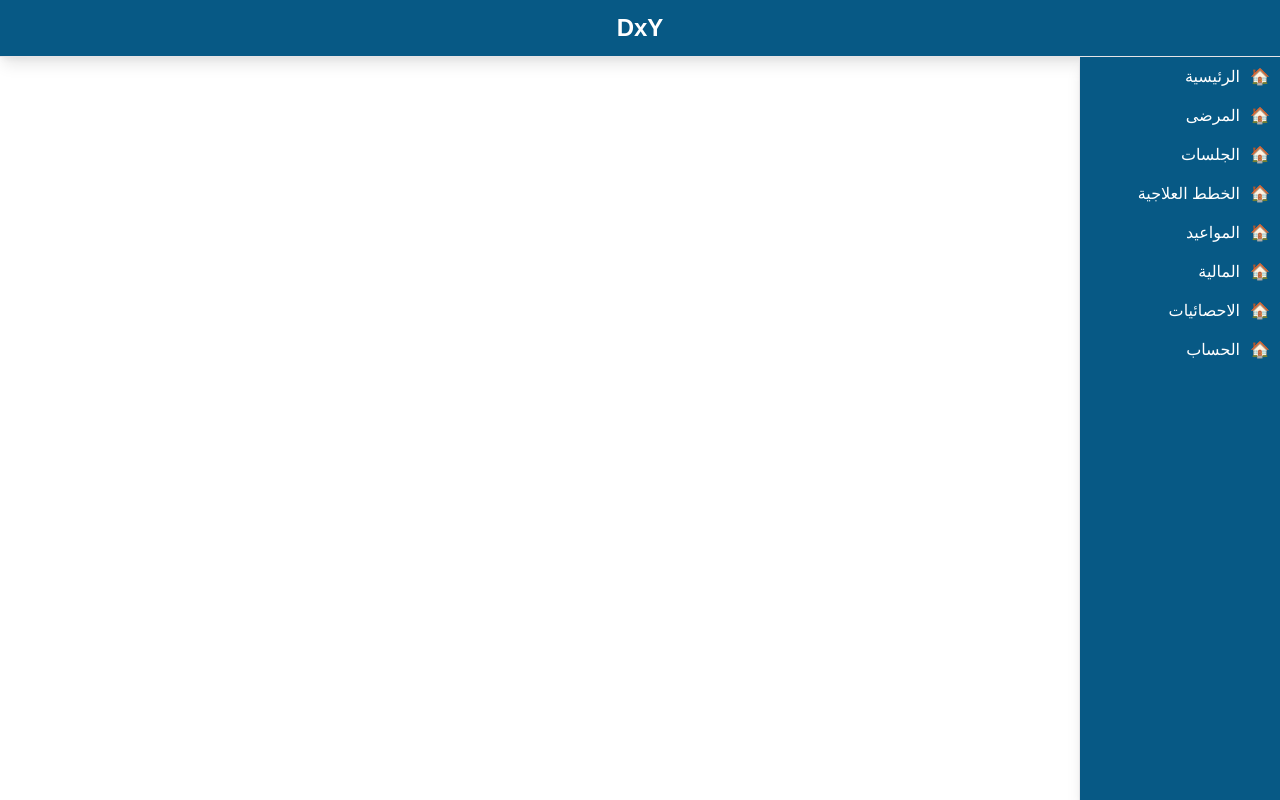
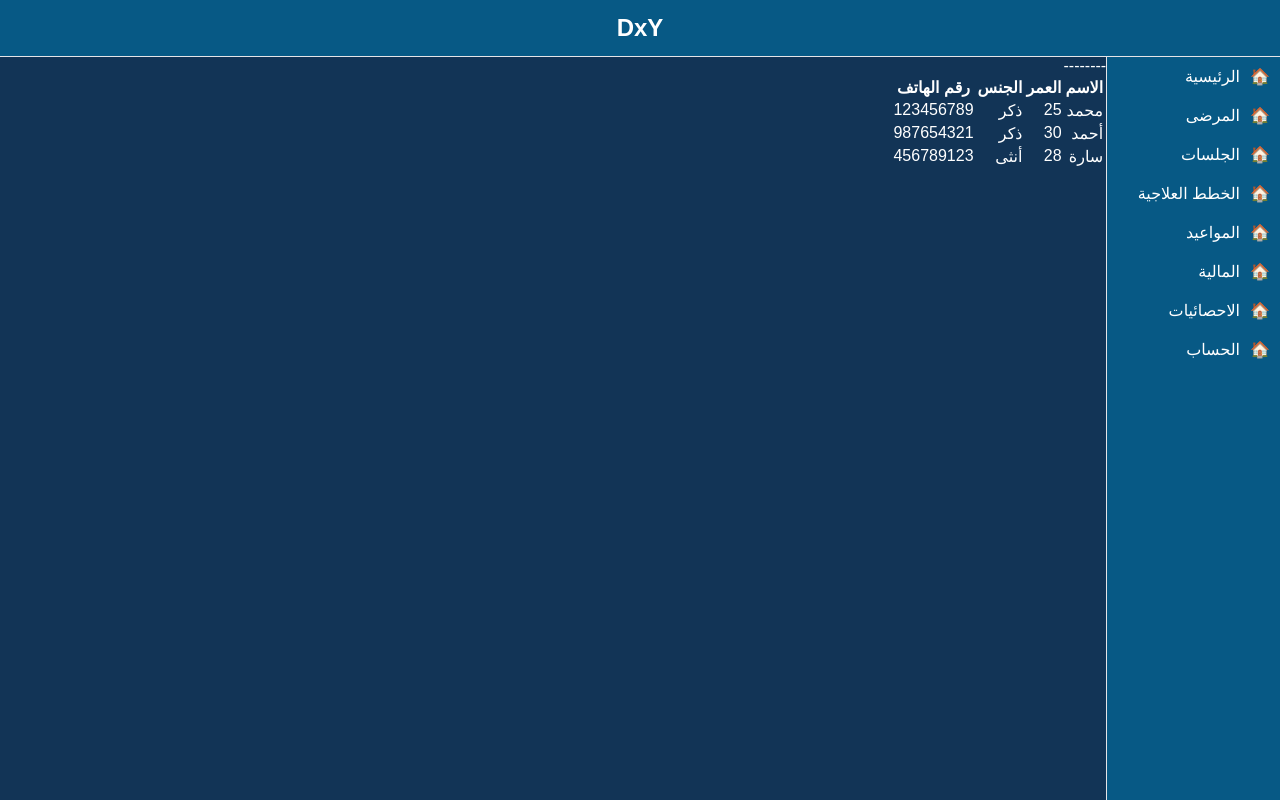
Before and after one commit to yahia-y4/DxY, a React app in the folder frontend/: page / in a window 1280 px wide. Built offline with nearby package versions, Linux system fonts and the light colour scheme; the HTML template or start-up script is replaced by a standard one.

Commit message:
table  style 1

```diff
--- a/frontend/src/App.css
+++ b/frontend/src/App.css
@@ -5,6 +5,8 @@
 }
 .app-content{
   height: 93vh;
+  display: flex;
+  flex-direction: row;
   overflow: hidden;
 
 }
--- a/frontend/src/App.jsx
+++ b/frontend/src/App.jsx
@@ -1,14 +1,16 @@
 import "./App.css";
 import NavBar from "./components/navBar/navBar";
 import SideBar from "./components/sideBar/sideBar";
-import HomePage from "./modules/home/homePage/homePage";
+// import HomePage from "./modules/home/homePage/homePage";
+import PatientsPage from "./modules/patients/patientsPage/patientsPage";
 function App() {
   return (
     <div className="App">
       <NavBar />
       <div className="app-content">
         <SideBar/>
-        <HomePage />
+        {/* <HomePage /> */}
+        <PatientsPage></PatientsPage>
       </div>
     </div>
 
--- /dev/null
+++ b/frontend/src/components/table/table.jsx
@@ -0,0 +1,24 @@
+import "./table.css";
+
+export default function Table({ columns, data, onRowClick }) {
+  return (
+    <table className="table">
+      <thead>
+        <tr>
+            {columns.map((column, index) => (
+                <th key={index}>{column.label}</th>
+            ))}
+        </tr>
+      </thead>
+      <tbody>
+        {data.map((row, index) => (
+          <tr key={index} onClick={() => onRowClick(row)}>
+            {columns.map((column, colIndex) => (
+              <td key={colIndex}>{row[column.name]}</td>
+            ))}
+          </tr>
+        ))}
+      </tbody>
+    </table>
+  );
+}
--- /dev/null
+++ b/frontend/src/modules/patients/patientsPage/patientsPage.css
@@ -0,0 +1,5 @@
+.patientsPage{
+    background-color: #123456;
+    height: 93vh;
+    width:100%;
+}
--- /dev/null
+++ b/frontend/src/modules/patients/patientsPage/patientsPage.jsx
@@ -0,0 +1,31 @@
+
+import Table from "../../../components/table/table";
+import "./patientsPage.css";
+
+export default function PatientsPage() {
+    const columns = [
+        { name: "name", label: "الاسم" },
+        { name: "age", label: "العمر" },
+        { name: "gender", label: "الجنس" },
+        { name: "phone", label: "رقم الهاتف" },
+    ];
+    const data = [
+        { name: "محمد", age: 25, gender: "ذكر", phone: "123456789" },
+        { name: "أحمد", age: 30, gender: "ذكر", phone: "987654321" },
+        { name: "سارة", age: 28, gender: "أنثى", phone: "456789123" },
+    ];
+  return (
+    <div className="patientsPage">
+        <div className="top-patients-control">
+
+        </div>
+
+        <div className="patients-content">
+            --------
+            <Table columns={columns} data={data}></Table>
+
+        </div>
+
+    </div>
+  );
+}
```
Also changed, not shown: frontend/src/components/table/table.css (added).
